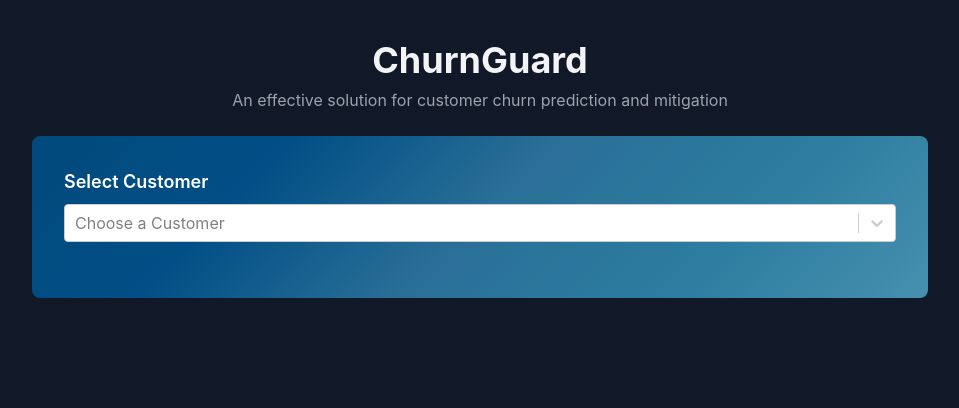
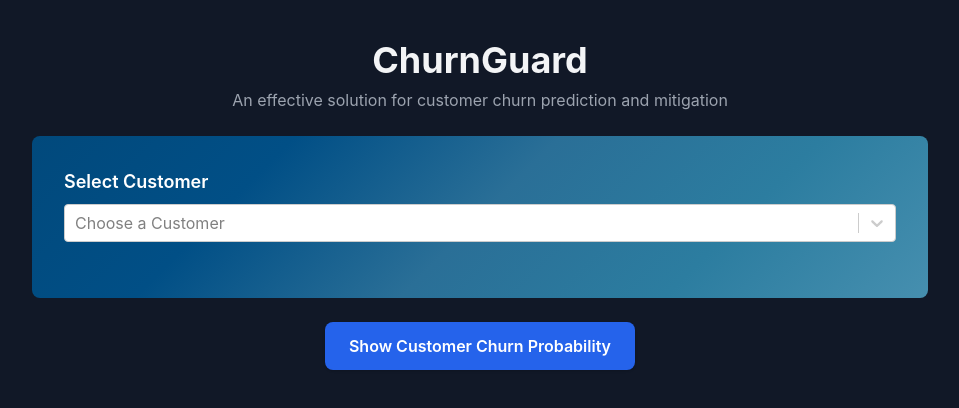
Before and after one commit to pols2005/ChurnGuard-Complete, a React (Create React App) app in the folder churn-prediction/: page / in a window 1280 px wide. Shown: the top 408 px of the page, without its empty margins (160-1119 px from the left). Built offline with nearby package versions, Linux system fonts and the light colour scheme; no server answers.

Commit message:
add button to show probabilities and define state and fetch functions to fetch average probability of churn and probabilities for various models

```diff
--- a/churn-prediction/src/App.js
+++ b/churn-prediction/src/App.js
@@ -7,6 +7,8 @@ const App = () => {
   const [customers, setCustomers] = useState([]);
   const [selectedCustomer, setSelectedCustomer] = useState(null);
   const [customerDetails, setCustomerDetails] = useState({});
+  const [churnProbability, setChurnProbability] = useState(null);
+  const [modelProbabilities, setModelProbabilities] = useState(null);
 
   useEffect(() => {
     fetch('http://localhost:5001/api/customers')
@@ -31,10 +33,45 @@ const App = () => {
       });
   };
 
+  const handleShowChurnProbability = () => {
+    if (!selectedCustomer) {
+      alert('Please select a customer first!');
+      return;
+    }
+
+    // Fetch average churn probability
+    fetch(`http://localhost:5001/api/customer/${selectedCustomer.value}/churn-probability`)
+      .then((response) => response.json())
+      .then((data) => {
+        if (!data.error) {
+          setChurnProbability(data.average_probability);
+          console.log("avg", data);
+        }
+      });
+
+    // Fetch probabilities from individual models
+    fetch(`http://localhost:5001/api/customer/${selectedCustomer.value}/churn-model-probabilities`)
+      .then((response) => response.json())
+      .then((data) => {
+        if (!data.error) {
+          setModelProbabilities(data.model_probabilities);
+          console.log("models", data);
+        }
+      });
+  }
+
   return (
     <div className="bg-gray-900 text-gray-100 min-h-screen flex flex-col items-center py-10">
       <Heading />
       <CustomerForm customers={customers} selectedCustomer={selectedCustomer} customerDetails={customerDetails} handleCustomerSelect={handleCustomerSelect}/>
+      <div className="mt-6">
+        <button
+          onClick={handleShowChurnProbability}
+          className="px-6 py-3 bg-blue-600 text-white font-semibold rounded-lg shadow hover:bg-blue-500 focus:outline-none focus:ring-2 focus:ring-blue-300"
+        >
+          Show Customer Churn Probability
+        </button>
+      </div>
     </div>
   );
 };
```
